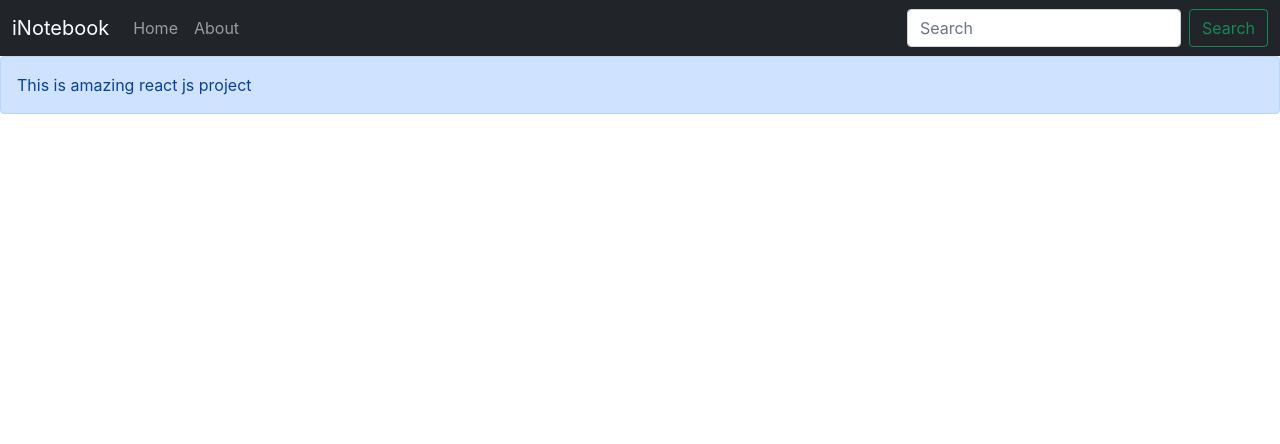
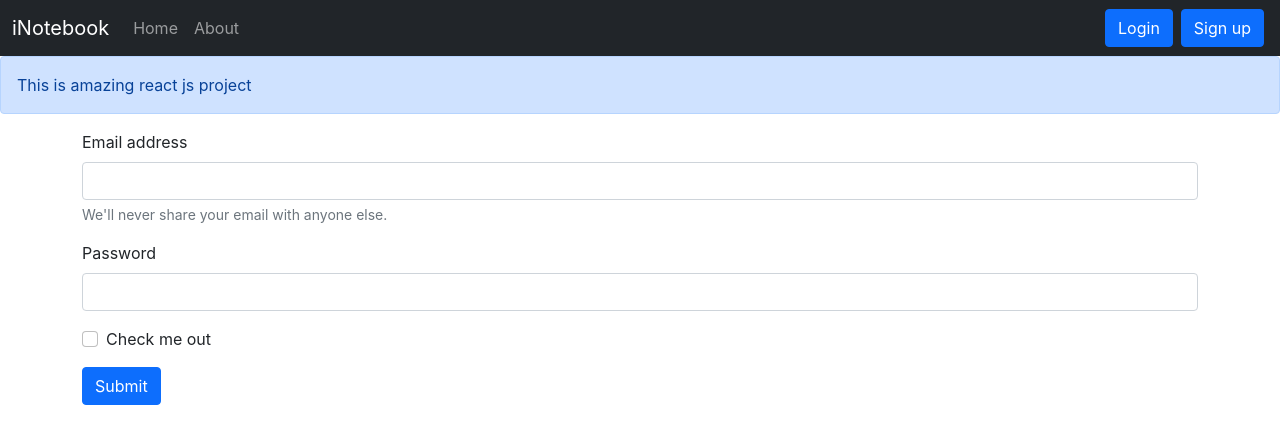
Before and after one commit to Sajid-tech/iNoteBook-React, a React (Create React App) app: page /login in a window 1280 px wide. Shown: the top 444 px of the page. Built offline with nearby package versions, Linux system fonts and the light colour scheme.

Commit message:
login form done

```diff
--- a/src/App.js
+++ b/src/App.js
@@ -9,6 +9,8 @@
 import Home from './components/Home';
 import NoteState from './context/notes/NoteState';
 import Alert from './components/Alert';
+import Login from './components/Login';
+import Signup from './components/Signup';
 
 function App() {
   return (
@@ -22,6 +24,8 @@
             <Routes>
               <Route exact path='/home' element={<Home />} />
               <Route exact path='/about' element={<About />} />
+              <Route exact path='/login' element={<Login />} />
+              <Route exact path='/signup' element={<Signup />} />
 
 
             </Routes>
--- /dev/null
+++ b/src/components/Login.js
@@ -0,0 +1,57 @@
+import React, { useState } from 'react'
+import { useNavigate } from 'react-router-dom'
+
+const Login = () => {
+    const [credentials, setCredentials] = useState({ email: '', password: '' })
+
+    let navigate = useNavigate()
+
+    const handleSumbit = async (e) => {
+        e.preventDefault();
+        fetch("http://localhost:5000/api/auth/login")
+        const response = await fetch(`http://localhost:5000/api/auth/login`, {
+            method: 'POST',
+            headers: {
+                'Content-Type': 'application/json',
+
+            },
+            body: JSON.stringify({ email: credentials.email, password: credentials.password })
+        });
+        const json = await response.json()
+        console.log(json)
+        if (json.success) {
+            //save the auth token and redirect
+            localStorage.setItem('token', json.authtoken)
+            navigate('/home')
+
+        }
+        else {
+            alert('invalid credentials')
+        }
+    }
+    const onChange = (e) => {
+        setCredentials({ ...credentials, [e.target.name]: e.target.value })
+    }
+    return (
+        <div>
+            <form onSubmit={handleSumbit}>
+                <div className="mb-3">
+                    <label htmlFor="email" className="form-label">Email address</label>
+                    <input type="email" className="form-control" value={credentials.email} onChange={onChange} id="email" name='email' aria-describedby="emailHelp" />
+                    <div id="emailHelp" className="form-text">We'll never share your email with anyone else.</div>
+                </div>
+                <div className="mb-3">
+                    <label htmlFor="password" className="form-label">Password</label>
+                    <input type="password" className="form-control" value={credentials.password} onChange={onChange} id="password" name='password' />
+                </div>
+                <div className="mb-3 form-check">
+                    <input type="checkbox" className="form-check-input" id="exampleCheck1" />
+                    <label className="form-check-label" htmlFor="exampleCheck1">Check me out</label>
+                </div>
+                <button type="submit" className="btn btn-primary" >Submit</button>
+            </form>
+        </div>
+    )
+}
+
+export default Login
--- a/src/components/Navbar.js
+++ b/src/components/Navbar.js
@@ -26,8 +26,8 @@
 
                     </ul>
                     <form className="d-flex">
-                        <input className="form-control me-2" type="search" placeholder="Search" aria-label="Search" />
-                        <button className="btn btn-outline-success" type="submit">Search</button>
+                        <Link className='btn btn-primary mx-1' to='/login' role='button'>Login</Link>
+                        <Link className='btn btn-primary mx-1' to='/signup' role='button'>Sign up</Link>
                     </form>
                 </div>
             </div>
--- /dev/null
+++ b/src/components/Signup.js
@@ -0,0 +1,9 @@
+import React from 'react'
+
+const Signup = () => {
+    return (
+        <div> I am Signup</div>
+    )
+}
+
+export default Signup
```
Also changed, not shown: 1 other file (tests, documents, lock files or other folders).
